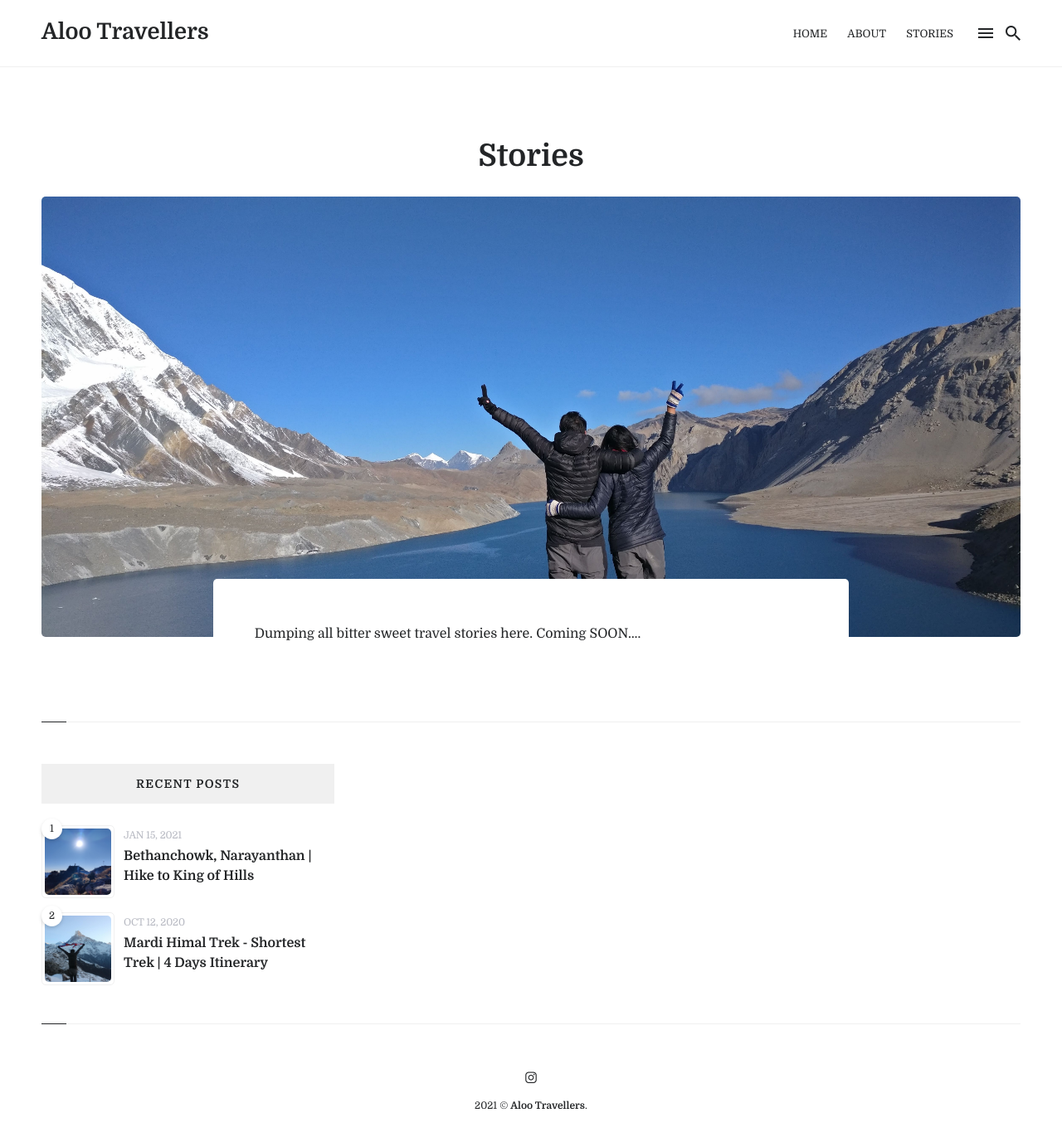
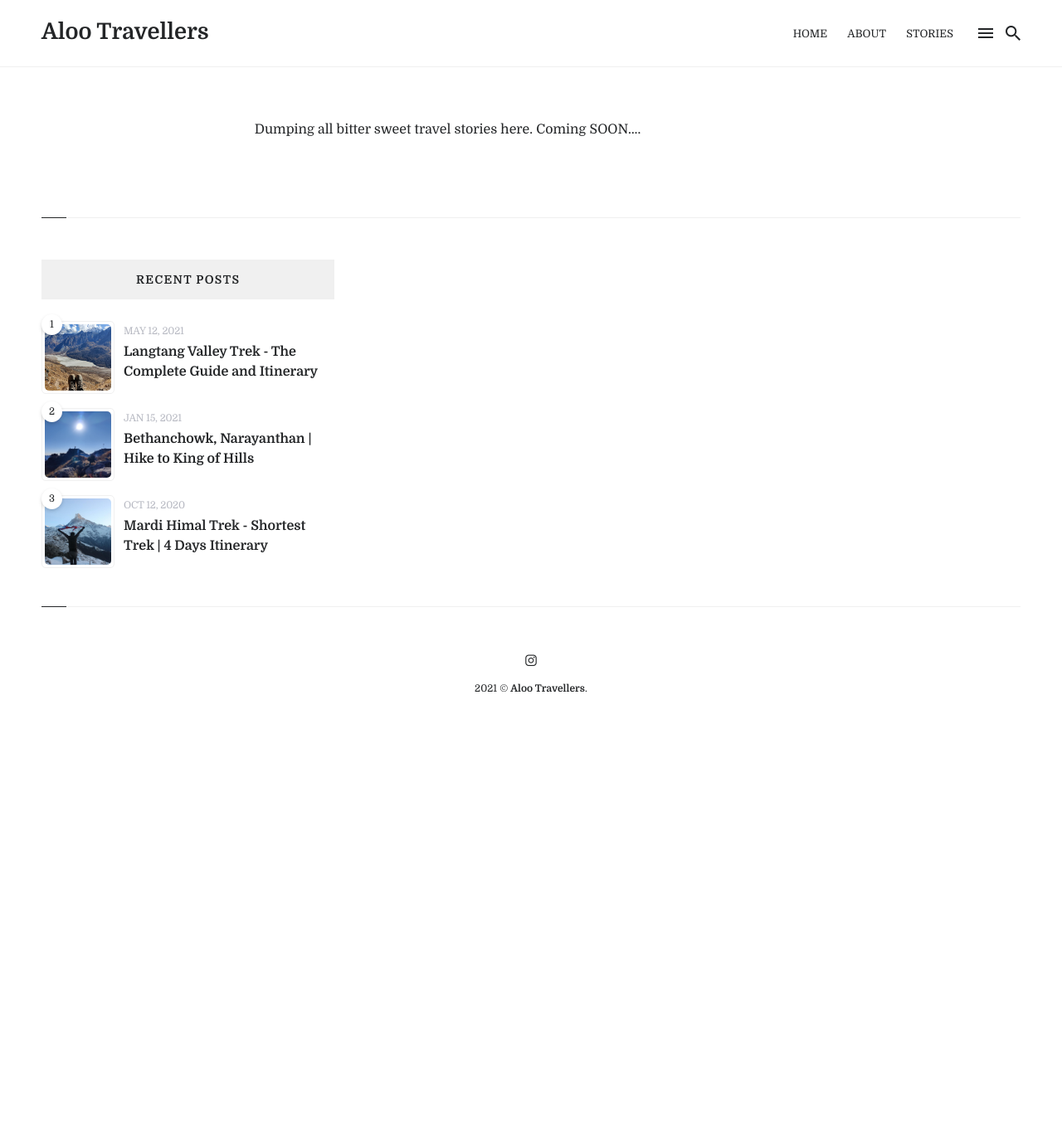
Before and after one commit to pinksi/aloo-travellers.github.io, a Jekyll site: the page built from _pages/stories.md, in a window 1280 px wide and 1399 px high. Shown: the top 1377 px of the window at 83% size. Built offline with Jekyll 4.4.1, drawn with Linux system fonts in a browser that asks for light colours; nearby versions of some CDN libraries; part of the change alters nothing that is shown.

Commit message:
new blog post

```diff
--- a/_pages/stories.md
+++ b/_pages/stories.md
@@ -2,7 +2,7 @@
 layout: page
 title: Stories
 permalink: /stories/
-image: '/images/about.jpg'
+# image: '/images/about.jpg'
 ---
 
 Dumping all bitter sweet travel stories here. Coming SOON....
--- /dev/null
+++ b/_posts/2021-05-12-langtang-itinerary.markdown
@@ -0,0 +1,105 @@
+---
+layout: post
+title:  Langtang Valley Trek - The Complete Guide and Itinerary
+date:   2021-05-12 19:05:55 +0300
+image:  '/images/langtang/cover_photo.jpg'
+tags:   Travel, Itinerary
+---
+
+<i>Believing that the hardest climb will take you closer to the beautiful destination</i>
+
+Langtang Valley trek is considered to be one of the easiest treks for beginners. Through this trek, you can have different experiences in a single trek. You will be able to be so near to the giant Himalayas, you will be walking through deep forests, by the side of rapidly flowing Langtang river and its melancholic sound in the background, and many more. This trek can be called as an overall package to see real Nepal, with both adventure and ease within the trek.
+
+<b>Basic Itinerary</b>
+
+Day 1: Kathmandu - Syabrubesi (8-9 hr drive)
+
+Day 2: Syabrubesi - Lama Hotel (8-9 hr)
+
+Day 3: Lama Hotel - Langtang Village (8-9 hr)
+
+Day 4: Langtang Village - Kyanjin Gompa (3-4 hr) - Kyanjin Ri Peak (4430m)
+
+Day 5: Tsergo Ri Peak (9 hr) - back to Langtang Village (2 hr)
+
+Day 6: Langtang Village - Syabrubesi (10hr)
+
+Day 7: Syabrubesi - Kathmandu (8-9 hr drive)
+
+<b>Detailed Itinerary</b>
+
+<b>Day 1: Kathmandu - Syabrubesi</b>
+
+The journey for the Langtang trek starts in Kathmandu. You can either book a jeep or take a local bus to reach syabru.
+Local Bus: You can take a public bus directly from Machapokhari, Balaju. The local bus leaves early in the morning around 7 to 9 am. The public buses can be a bit old and uncomfortable as the road condition is not quite good, so it would be a bumpy ride to syabru. The bus fare will be around 500-800 NPR.
+Private Jeep: You can also travel via Jeep if you do not prefer a local bus. You will not find any tourist buses going to syabru. So, Jeep would be the only option that can be on the costlier side (10000-15000). There will be a total of 7-8 seats in a jeep, so if you have a group, then you can prefer the jeep ride.
+Syabrubesi is about 50 miles north of Kathmandu valley. It will mostly take 8-9hr to reach syabru keeping the lunch breaks and traffic in the count. From a private jeep, you can reach a few hours early as compared to local buses.
+
+![Checkpost: Travelling During Pandemic]({{site.baseurl}}/images/langtang/checkpost_day1.jpg)
+*Checkpost: Travelling During Pandemic*
+
+After reaching syabru, you can freshen up and go sightseeing around Syabrubesi. There are very good hotels with 24 hr electricity and hot water. There will be no power outages or load shedding due to the Chilime Hydropower Plant. So, it is advised to charge all your electric equipment here, because there will not be electricity at the place where you will be staying the next day.
+
+<b>Day 2: Syabrubesi - Lama Hotel (8 hrs )</b>
+
+![On the way to Lama Hotel]({{site.baseurl}}/images/langtang/day2_way.jpg)
+*On the way to Lama Hotel*
+
+From this day, the official trekking days begin. Get up early, have breakfast, and start your trek by 8 in the morning. In all the trekking days in this trek, one thing always is constant. You will have a huge Langtang river flowing by your side. This day you will be walking amidst the huge dense forest, hear the pleasant sounds of birds, come across beautiful waterfalls.
+
+![Place called Bamboo]({{site.baseurl}}/images/langtang/day2_bamboo.jpg)
+*A beautiful place, Bamboo, where you can enjoy lunch by riverside*
+You can stop at Bamboo for lunch and stay at Lama Hotel. There are about 5-6 hotels/lodges at Lama Hotel, but there will not be electricity in this place.
+
+<b>Day 3: Lama Hotel - GhodaTabela - Thangsyap - Langtang Village (8 hrs)</b>
+
+It is always recommended to start your trek early because mornings are when you will feel most energetic. This day too, you will walk by the side of the river, into the forest, and from today, you will get a glimpse of the mighty Langtang Himal. After coming across a place called Riverside, you will see two paths to reach a place called GhodaTabela. There will be a bridge that leads to the dense forest and is a comparatively easier and longer route. For the second route, you have to walk uphill and is about 1 or 2 hours shorter than the previous one. But it is recommended to confirm with the locals at Riverside or Lama Hotel, as the second route might have been closed due to some landslide.
+
+![Continuously flowing Langtang River]({{site.baseurl}}/images/langtang/day3_river.jpg)
+*Continuously flowing Langtang River*
+
+We stopped at a place called Thangsyap for our lunch that day. From Thangsyap, Langtang Village is just 2 hours away. We stayed at Langtang Village this day. [Since we visited at the time of Covid Pandemic, the hotels of GhodaTabela were closed, so we had to reach Thangsyap for lunch. Otherwise, the trekkers mostly stop at GhodaTabela for lunch.]
+
+![Near Langtang Village]({{site.baseurl}}/images/langtang/day3_smallbridge.jpg)
+*Near Langtang Village (There was the langtang village around this area which was swept away by Nepal Earthquake 2015)*
+
+<i>[Note: If you can and have plenty of time, you can reach Kyanjin Gompa this day. Kyanjin Gompa is about 3-4hr from Langtang village and a beautiful place to stay and enjoy the scenic view]</i>
+
+<b>Day 4: Langtang Village - Kyanjin Gompa (4hrs)</b>
+
+For this day, you need to start your day as early as possible. You can start your trek by 6 in the morning and reach kyanjin Gompa by 10. After having some rest and enjoying lunch, you can climb Kyanjin Ri (about 2 hrs uphill) the same day.
+
+![Beautiful Kyanji Gompa]({{site.baseurl}}/images/langtang/day4_kyanjingompa.jpg)
+*Beautiful Kyanjin Gompa*
+
+Kyanjin Ri (4773m) is a small hill situated at the northeast of Kyanjin Gumba(3830m). It will take about 2 to 3 hrs to reach the top from which you can have a majestic view of Langtang valley, surrounding peaks, glaciers, and rivers. The earlier, you start for this trek, the best view you can get. Because after 12 in the afternoon, the clouds start to build up, covering all the beautiful mountains, and also the strong wind blows making it difficult to ascend.
+
+<i>[We started the trek at 8 in the morning and reached Kyanjin Gompa at 12. After having lunch and some rest, we left for Kyanjin Ri at 1:30 - 2 pm. We were quite lucky in terms of viewing the mountains there, but the ascend was quite difficult due to the heavy wind. So, it is highly recommended to start the trek for Kyanjin Ri as early as possible. This will have two perks:
+
+(1) You will get a pleasant view of the mountains from Kyanjin Ri
+
+(2)You can get plenty of time to explore Kyanjin Gompa, as it is the most beautiful place to stay in Langtang trek. If possible, try to reach Kyanjin Gompa, on the 3rd day.]</i>
+
+<b>Day 5: Kyanjin Gompa - Tsergo Ri (5 hr uphill - 3 hr downhill) - Kyanjin Gompa - Langtang Valley (2hr) - Optional</b>
+
+![Majestic Langtang Lirung seen from Kyanjin Ri top]({{site.baseurl}}/images/langtang/day4_mountains.jpg)
+*Majestic Langtang Lirung seen from Kyanjin Ri top*
+
+Tsergo Ri is another peak in this trek, which starts from Kyanji Gompa. Situated at 5033m, it will take about 5hr uphill to reach the top of Tsergo Ri. You will get to see the magnificent 360-degree view of different mountains like Yala Peak, Langtang Ri, Langtang Lirung. At the top of Tsergo Ri, you will be surrounded by mountains in all directions, one of the breathtaking experiences for the trekkers. This trek can be taken as an optional trek as it will be one of the strenuous days. You have to carry some dry food, energy bars and water as there are no tea shops or hotels on the way. It will take a total of 8 hr for Tsergo Ri peak, so it is advised to start your day by 5 am in the morning, because after 12 pm the weather will be windy and the clouds will block the view.
+
+![View from Tsergo Ri]({{site.baseurl}}/images/langtang/day5_tsergori.jpg)
+*View from Tsergo Ri*
+
+Instead, you can go sightseeing around Kyanjin Gompa. There are 5 small lakes about 1hr away from Kyanjin Gompa. If you have gone to Kyanjin Ri, the previous day, you will be able to see the aerial view of those small lakes.
+
+After spending the day in Kyanjin Gompa, at around 3-4 in the evening, you can start your trek back to Langtang Valley and spend your night there.
+
+<b>Day 6: Langtang Valley - Syabrubesi (8-9hr)</b>
+
+This will be the last trekking day. So, start your trek early after having breakfast at the hotel. You can stop for lunch at Lama Hotel and reach syabrubesi in the evening.
+
+<b>Day 7: Syabrubesi - Kathmandu</b>
+
+You can either book a bus ticket (if available) or reserve a jeep and be back at Kathmandu completing 6 beautiful days within nature.
+
+<i>(Note: We went for this trek in 2020 (28 Oct - 3rd Nov) in times of Corona Pandemic. So, we had started this trek only after getting our “negative” PCR Test Report.)</i>
```
Also changed, not shown: images/langtang/checkpost_day1.jpg (added), images/langtang/cover_photo.jpg (added), images/langtang/day2_bamboo.jpg (added), images/langtang/day2_way.jpg (added), images/langtang/day3_river.jpg (added), images/langtang/day3_smallbridge.jpg (added), images/langtang/day4_kyanjingompa.jpg (added), images/langtang/day4_lake.jpg (added), images/langtang/day4_mountains.jpg (added), images/langtang/day5_tsergori.jpg (added).
